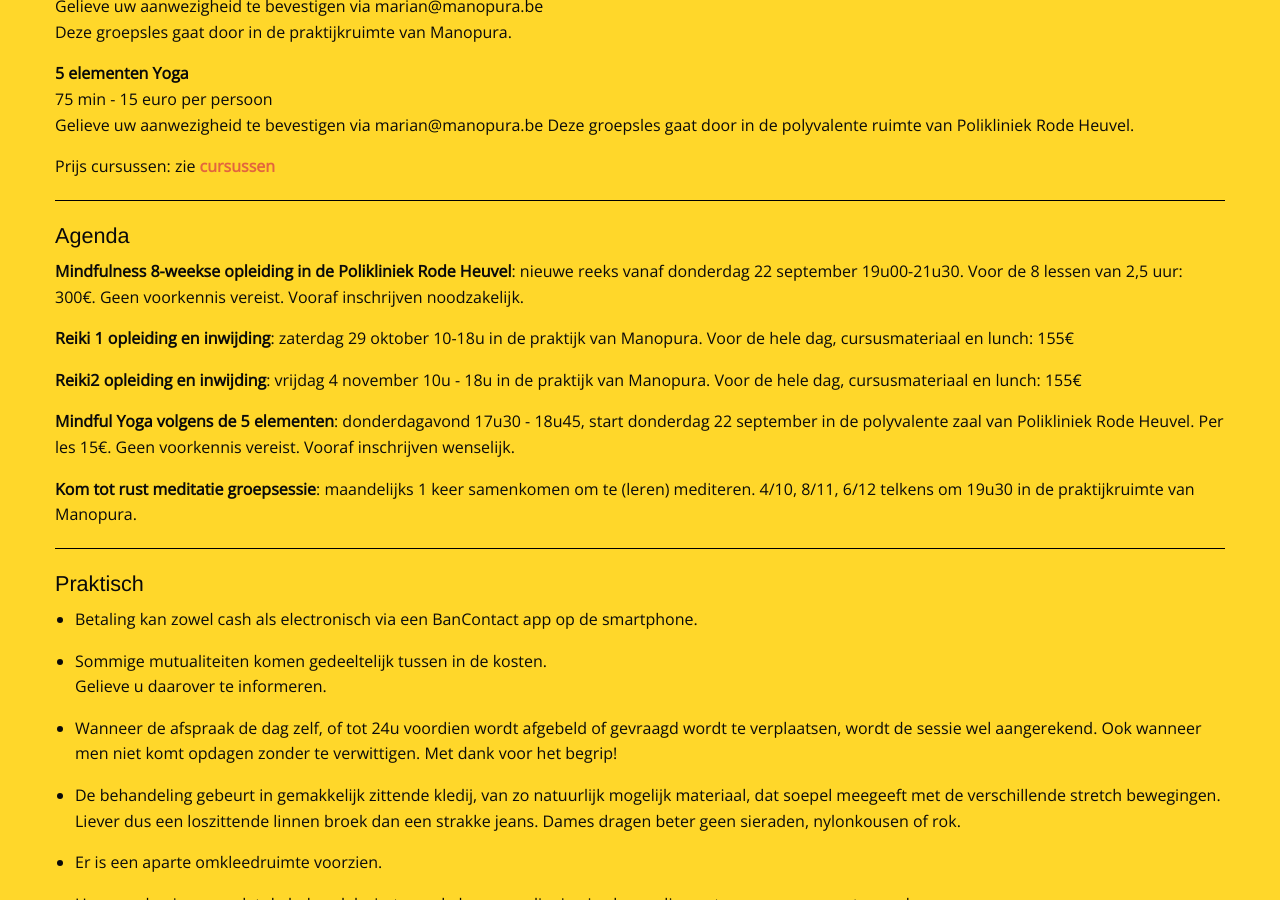
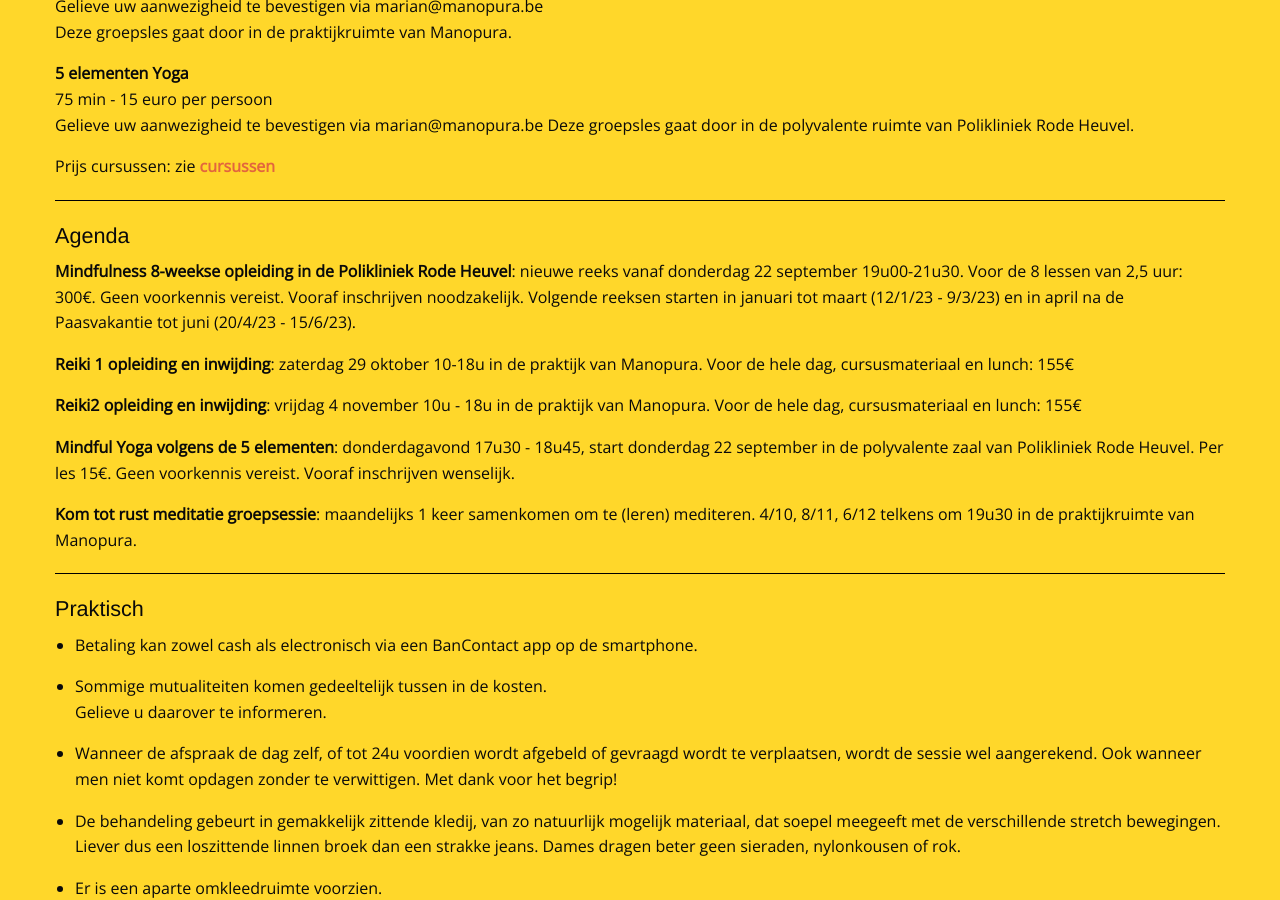
Before and after one commit to manopura/manopura.github.io, a Jekyll site: the page built from praktisch.md, in a window 1280 px wide and 900 px high, scrolled down 898 px. Built offline with Jekyll 4.4.1, drawn with Linux system fonts in a browser that asks for light colours; nearby versions of some CDN libraries; our own code applies the rules of GitHub Pages for plain Markdown files.

Commit message:
Update praktisch.md

```diff
--- a/praktisch.md
+++ b/praktisch.md
@@ -51,7 +51,7 @@
 
 ### Agenda
 
-**Mindfulness 8-weekse opleiding in de Polikliniek Rode Heuvel**: nieuwe reeks vanaf donderdag 22 september 19u00-21u30. Voor de 8 lessen van 2,5 uur: 300€. Geen voorkennis vereist. Vooraf inschrijven noodzakelijk.
+**Mindfulness 8-weekse opleiding in de Polikliniek Rode Heuvel**: nieuwe reeks vanaf donderdag 22 september 19u00-21u30. Voor de 8 lessen van 2,5 uur: 300€. Geen voorkennis vereist. Vooraf inschrijven noodzakelijk. Volgende reeksen starten in januari tot maart (12/1/23 - 9/3/23) en in april na de Paasvakantie tot juni (20/4/23 - 15/6/23).
 
 **Reiki 1 opleiding en inwijding**: zaterdag 29 oktober 10-18u in de praktijk van Manopura. Voor de hele dag, cursusmateriaal en lunch: 155€
 
```
